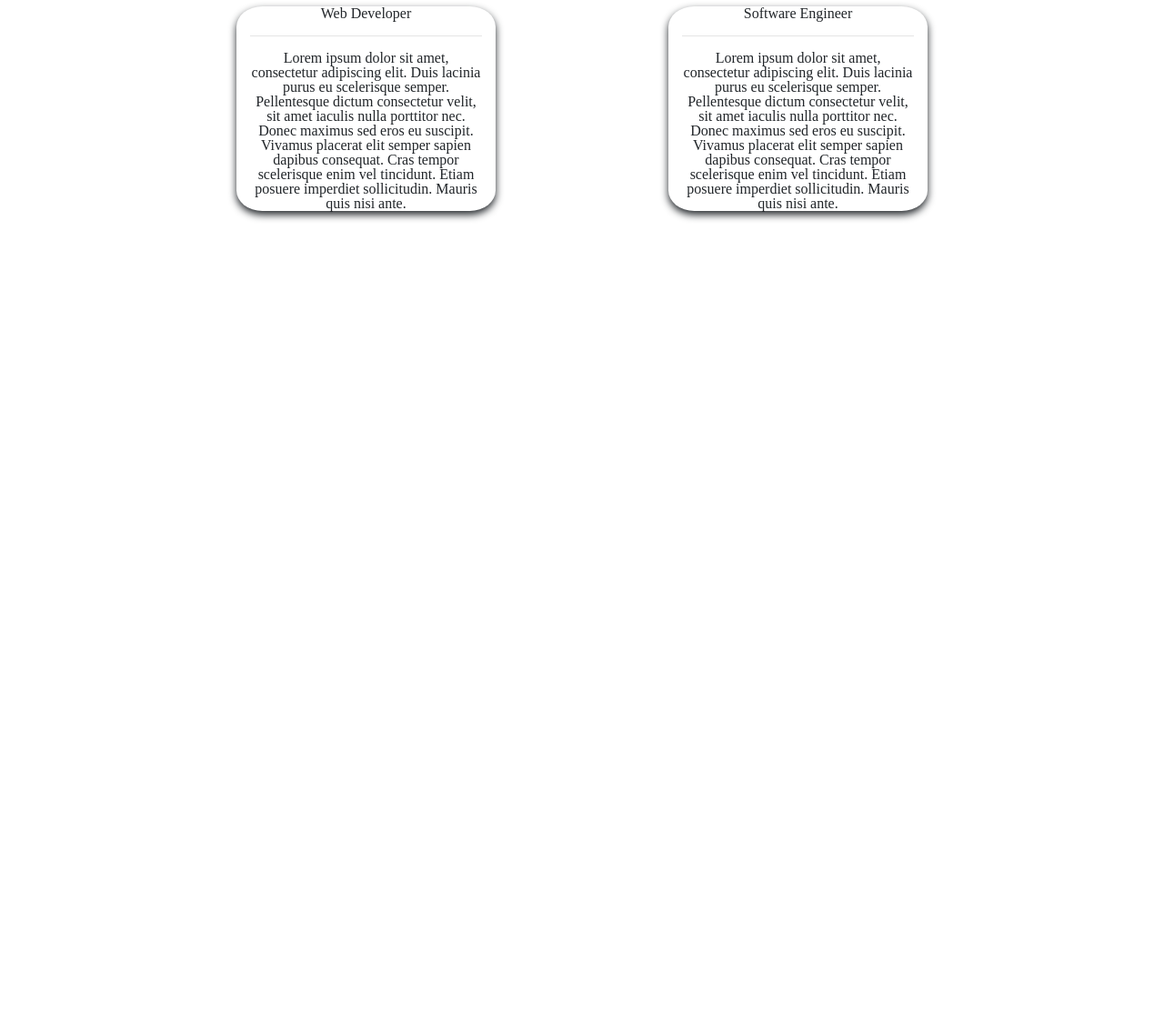
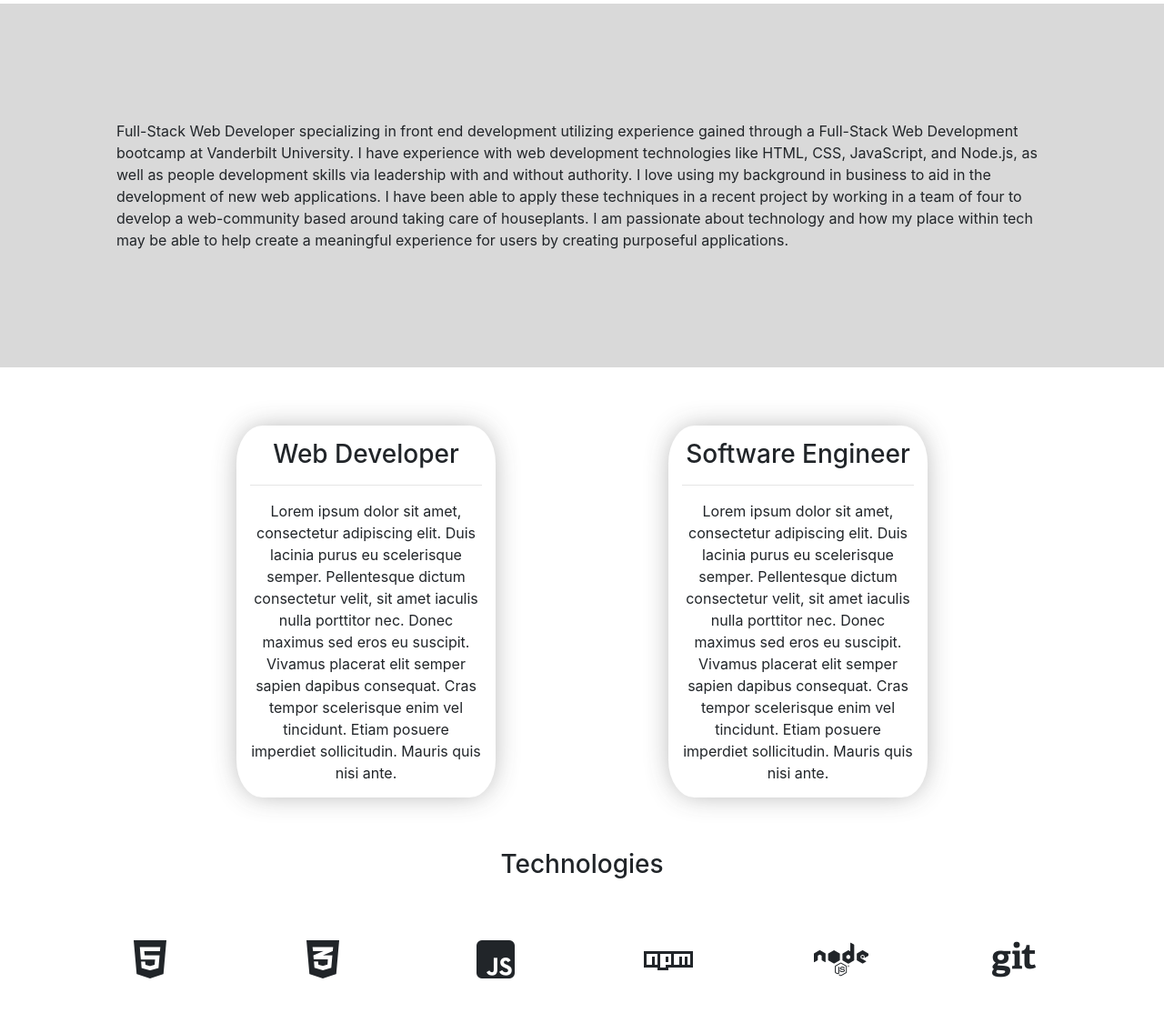
Before and after one commit to micaelabray/MicaelaBrayPortfolio, a plain HTML site: page index.html in a window 1280 px wide. Shown: the part 496-1610 px from the top of the page at 91% size. Before the commit the page ends 800 px from the top, so only its background shows below. Drawn offline with nearby package versions, Linux system fonts and the light colour scheme; a web font is replaced by a local one.

Commit message:
updates content on index as well and including css.

```diff
--- a/assets/css/style.css
+++ b/assets/css/style.css
@@ -1,17 +1,48 @@
+@import url('https://rsms.me/inter/inter.css');
+html { font-family: 'Inter', sans-serif; }
+@supports (font-variation-settings: normal) {
+  html { font-family: 'Inter var', sans-serif; }
+}
+/*
+body {
+    font-family: 'PT Sans Narrow', sans-serif;
+} */
+
 .logo {
     text-align: center;
     height: 50%;
     width: 50%;
 }
 
+.aboutMeSection {
+    background-color: #d9d9d9;
+    padding: 10% 10%;
+    margin-bottom: 5%;
+}
+
 .webDevCol {
     text-align: center;
     border-radius: 10%;
-    box-shadow: 0 4px 8px 0;
+    box-shadow: 0 0 30px -5px hsla(0,0%,20.8%,.45);
+    padding-top: 15px;
+    padding-bottom: 15px;
+    margin-bottom: 5%;
 }
 
 .softwareCol {
     text-align: center;
     border-radius: 10%;
-    box-shadow: 0 4px 8px 0;
+    box-shadow: 0 0 30px -5px hsla(0,0%,20.8%,.45);;
+    padding-top: 15px;
+    padding-bottom: 15px;
+    margin-bottom: 5%;
 }
+
+.techHeading {
+    padding-bottom: 5%;
+}
+
+.techIcons {
+    text-align: center;
+    margin-bottom: 5%;
+}
--- a/index.html
+++ b/index.html
@@ -5,12 +5,16 @@
     <meta name="viewport" content="width=device-width, initial-scale=1.0">
     <meta http-equiv="X-UA-Compatible" content="ie=edge">
     <title>Micaela Bray | Portfolio</title>
+    <!-- CSS Reset Stylesheet -->
+    <link rel="stylesheet" type="text/css" href="assets/css/reset.css">
     <!-- Bootstrap -->
     <link rel="stylesheet" href="https://stackpath.bootstrapcdn.com/bootstrap/4.3.1/css/bootstrap.min.css" integrity="sha384-ggOyR0iXCbMQv3Xipma34MD+dH/1fQ784/j6cY/iJTQUOhcWr7x9JvoRxT2MZw1T" crossorigin="anonymous">
     <!-- CSS Custom Stylesheet -->
     <link rel="stylesheet" type="text/css" href="assets/css/style.css">
-    <!-- CSS Reset Stylesheet -->
-    <link rel="stylesheet" type="text/css" href="assets/css/reset.css">
+    <!-- Google Font -->
+    <link href="https://fonts.googleapis.com/css?family=PT+Sans+Narrow&display=swap" rel="stylesheet">
+    <!-- Font Awesome -->
+    <script src="https://kit.fontawesome.com/9b1b154493.js"></script>
 </head>
 <body>
     <!-- Logo Container -->
@@ -22,22 +26,65 @@
         </div>
     </div>
 
+    <!-- About Me -->
+    <div class="aboutMeSection">
+        <!-- <div class="row">
+            <div class="col-12 aboutMe"> -->
+                Full-Stack Web Developer specializing in front end development utilizing experience gained through a Full-Stack Web Development bootcamp at Vanderbilt University. I have experience with web development technologies like HTML, CSS, JavaScript, and Node.js, as well as people development skills via leadership with and without authority. I love using my background in business to aid in the development of new web applications. I have been able to apply these techniques in a recent project by working in a team of four to develop a web-community based around taking care of houseplants. I am passionate about technology and how my place within tech may be able to help create a meaningful experience for users by creating purposeful applications.
+            <!-- </div>
+        </div> -->
+    </div>
+
     <!-- Skills Section -->
     <div class="container">
         <div class="row">
-            <div class="col-md-3 offset-md-2 webDevCol">
-                Web Developer
+            <div class=" col-sm-10 offset-sm-2 col-md-3 offset-md-2 webDevCol">
+                <h3>Web Developer</h3>
                 <hr>
                 Lorem ipsum dolor sit amet, consectetur adipiscing elit. Duis lacinia purus eu scelerisque semper. Pellentesque dictum consectetur velit, sit amet iaculis nulla porttitor nec. Donec maximus sed eros eu suscipit. Vivamus placerat elit semper sapien dapibus consequat. Cras tempor scelerisque enim vel tincidunt. Etiam posuere imperdiet sollicitudin. Mauris quis nisi ante.
             </div>
-            <div class="col-md-3 offset-md-2 softwareCol">
-                Software Engineer
+            <div class="col-sm-10 offset-sm-2 col-md-3 offset-md-2 softwareCol">
+                <h3>Software Engineer</h3>
                 <hr>
                 Lorem ipsum dolor sit amet, consectetur adipiscing elit. Duis lacinia purus eu scelerisque semper. Pellentesque dictum consectetur velit, sit amet iaculis nulla porttitor nec. Donec maximus sed eros eu suscipit. Vivamus placerat elit semper sapien dapibus consequat. Cras tempor scelerisque enim vel tincidunt. Etiam posuere imperdiet sollicitudin. Mauris quis nisi ante.
             </div>
         </div>
     </div>
 
+    <!-- Technologies -->
+    <div class="container">
+        <div class="row techHeading">
+            <div class="col-12 text-center">
+                <h3>Technologies</h3>
+            </div>
+        </div>
+        <div class="row techIcons">
+            <div class="col-lg-2">
+                <!-- HTML5 icon -->
+                <i class="fab fa-html5 fa-3x"></i>
+            </div>
+            <div class="col-lg-2">
+                <!-- CSS3 icon -->
+                <i class="fab fa-css3-alt fa-3x"></i>
+            </div>
+            <div class="col-lg-2">
+                <!-- JavaScript icon -->
+                <i class="fab fa-js-square fa-3x"></i>
+            </div>
+            <div class="col-lg-2">
+                <!-- NPM icon -->
+                <i class="fab fa-npm fa-3x"></i>
+            </div>
+            <div class="col-lg-2">
+                <!-- Node icon -->
+                <i class="fab fa-node fa-3x"></i>
+            </div>
+            <div class="col-lg-2">
+                <!-- Git icon -->
+                <i class="fab fa-git fa-3x"></i>
+            </div>
+        </div>
+    </div>
 
 
 
```
